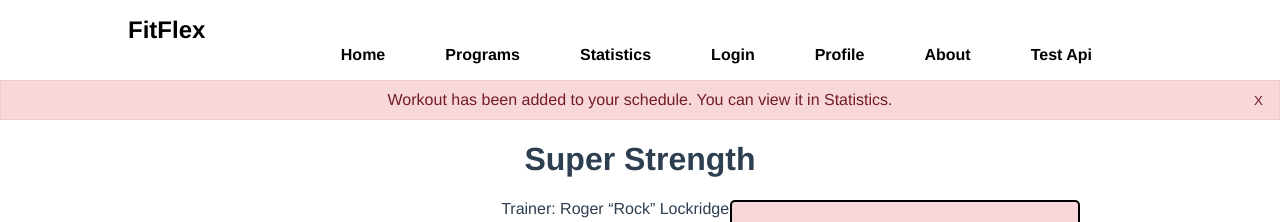
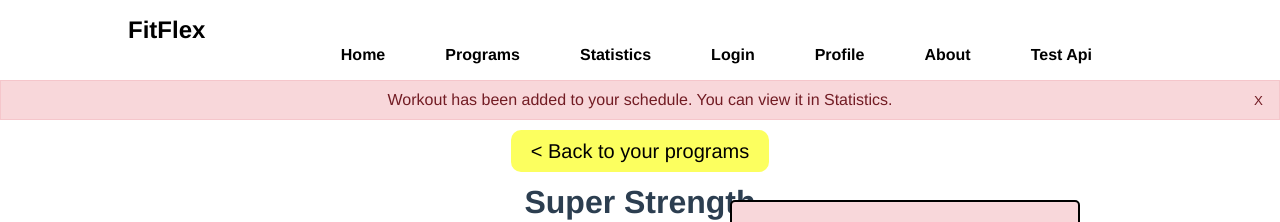
Before and after one commit to 3choz/Fitflex-Frontend, a Vue app: page /video in a window 1280 px wide. Shown: the top 222 px of the page. Built offline with nearby package versions, Linux system fonts and the light colour scheme.

Commit message:
Added back button to video page

```diff
--- a/src/views/VideoView.vue
+++ b/src/views/VideoView.vue
@@ -4,6 +4,10 @@
             Workout has been added to your schedule. You can view it in Statistics.
             <button>X</button>
         </div>
+
+        <router-link to="/programs" class="button-link">
+            < Back to your programs
+        </router-link>
 
         <h1>Super Strength</h1>
         <p>Trainer: Roger “Rock” Lockridge (Male)</p>
```
